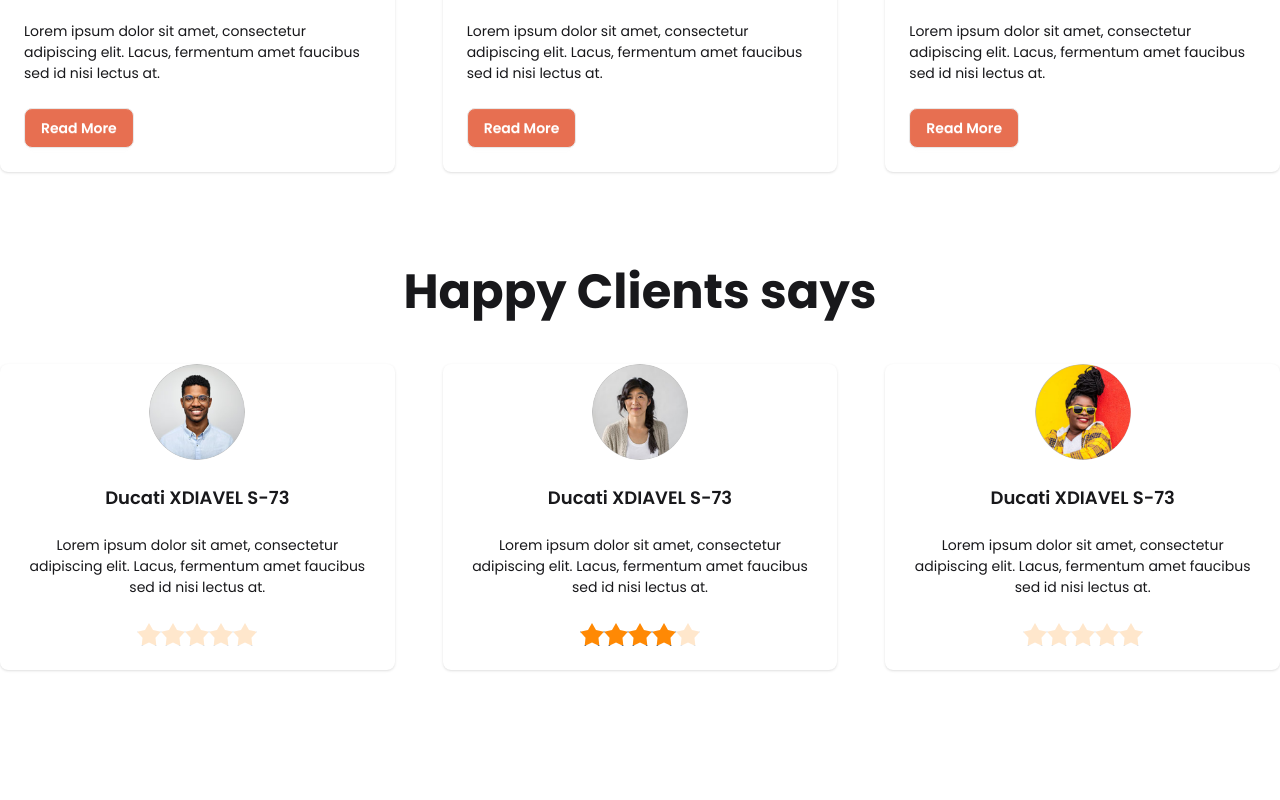
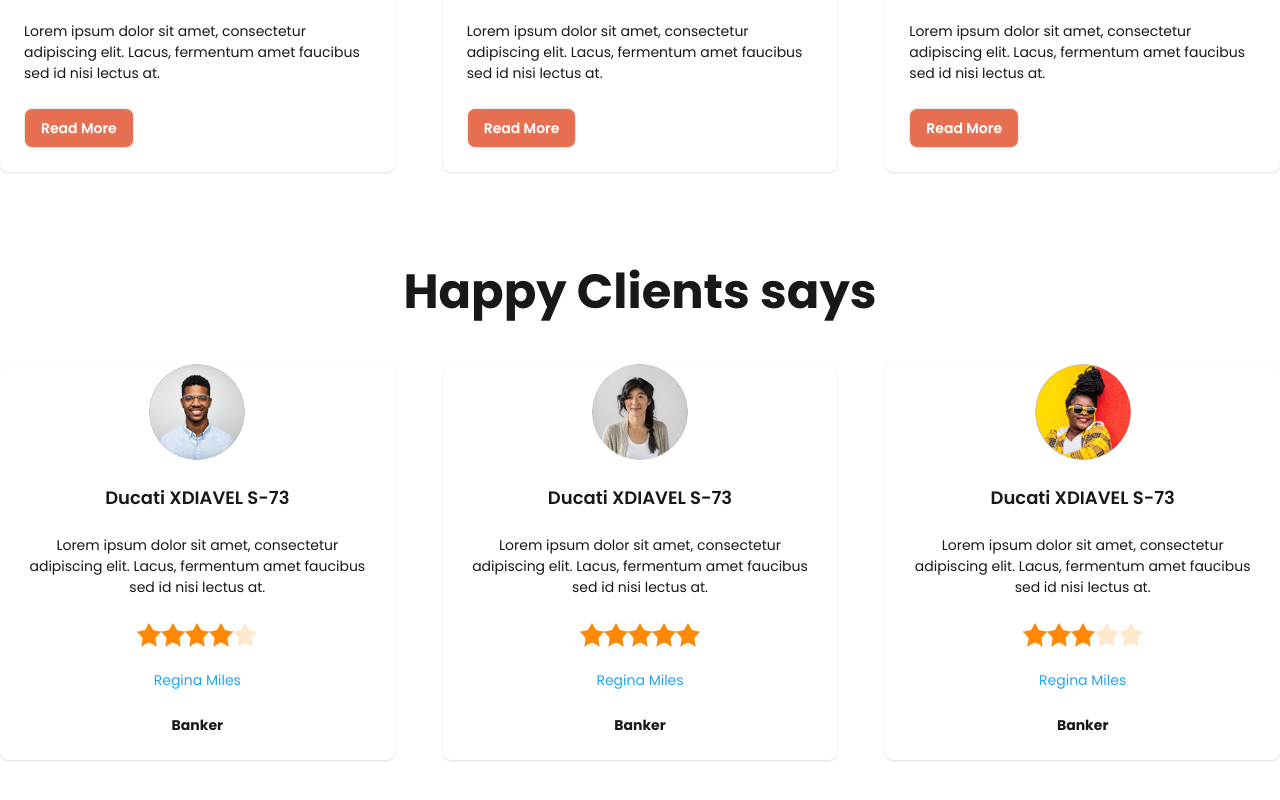
Before and after one commit to omarfarhatul/Biker-zone-project, a plain HTML site: page index.html in a window 1280 px wide. Shown: the part 1117-1917 px from the top of the page. Before the commit the page ends 1883 px from the top, so only its background shows below. Drawn offline with nearby package versions, Linux system fonts and the light colour scheme.

Commit message:
Update ratings

```diff
--- a/index.html
+++ b/index.html
@@ -196,11 +196,13 @@
         <p>Lorem ipsum dolor sit amet, consectetur adipiscing elit. Lacus, fermentum amet faucibus sed id nisi lectus at.</p>
         <div class="rating">
         <input type="radio" name="rating-2" class="mask mask-star-2 bg-orange-400" aria-label="1 star" />
-        <input type="radio" name="rating-2" class="mask mask-star-2 bg-orange-400" aria-label="2 star" />
+        <input type="radio" name="rating-2" class="mask mask-star-2 bg-orange-400" aria-label="2 star" checked="checked"/>
         <input type="radio" name="rating-2" class="mask mask-star-2 bg-orange-400" aria-label="3 star" />
-        <input type="radio" name="rating-2" class="mask mask-star-2 bg-orange-400" aria-label="4 star" checked="checked"/>
+        <input type="radio" name="rating-2" class="mask mask-star-2 bg-orange-400" aria-label="4 star" checked/>
         <input type="radio" name="rating-2" class="mask mask-star-2 bg-orange-400" aria-label="5 star" />
       </div>
+      <h3 class="text-[#23A6F0]">Regina Miles</h3>
+      <h3 class="font-bold">Banker</h3>
       </div>
               </div>
           <!-- card2 -->
@@ -216,12 +218,14 @@
         <h2 class="card-title">Ducati XDIAVEL S-73</h2>
         <p>Lorem ipsum dolor sit amet, consectetur adipiscing elit. Lacus, fermentum amet faucibus sed id nisi lectus at.</p>
         <div class="rating">
-        <input type="radio" name="rating-2" class="mask mask-star-2 bg-orange-400" aria-label="1 star" />
-        <input type="radio" name="rating-2" class="mask mask-star-2 bg-orange-400" aria-label="2 star" />
-        <input type="radio" name="rating-2" class="mask mask-star-2 bg-orange-400" aria-label="3 star" />
-        <input type="radio" name="rating-2" class="mask mask-star-2 bg-orange-400" aria-label="4 star" checked="checked"/>
-        <input type="radio" name="rating-2" class="mask mask-star-2 bg-orange-400" aria-label="5 star" />
+        <input type="radio" name="rating-1" class="mask mask-star-2 bg-orange-400" aria-label="1 star" />
+        <input type="radio" name="rating-1" class="mask mask-star-2 bg-orange-400" aria-label="2 star" />
+        <input type="radio" name="rating-1" class="mask mask-star-2 bg-orange-400" aria-label="3 star" />
+        <input type="radio" name="rating-1" class="mask mask-star-2 bg-orange-400" aria-label="4 star" />
+        <input type="radio" name="rating-1" class="mask mask-star-2 bg-orange-400" aria-label="5 star" checked="checked"/>
       </div>
+      <h3 class="text-[#23A6F0]">Regina Miles</h3>
+      <h3 class="font-bold">Banker</h3>
       </div>
               </div>
           <!-- card3 -->
@@ -237,12 +241,14 @@
         <h2 class="card-title">Ducati XDIAVEL S-73</h2>
         <p>Lorem ipsum dolor sit amet, consectetur adipiscing elit. Lacus, fermentum amet faucibus sed id nisi lectus at.</p>
         <div class="rating">
-        <input type="radio" name="rating-2" class="mask mask-star-2 bg-orange-400" aria-label="1 star" />
-        <input type="radio" name="rating-2" class="mask mask-star-2 bg-orange-400" aria-label="2 star" />
-        <input type="radio" name="rating-2" class="mask mask-star-2 bg-orange-400" aria-label="3 star" />
-        <input type="radio" name="rating-2" class="mask mask-star-2 bg-orange-400" aria-label="4 star" />
-        <input type="radio" name="rating-2" class="mask mask-star-2 bg-orange-400" aria-label="5 star" />
+        <input type="radio" name="rating-3" class="mask mask-star-2 bg-orange-400" aria-label="1 star" />
+        <input type="radio" name="rating-3" class="mask mask-star-2 bg-orange-400" aria-label="2 star" />
+        <input type="radio" name="rating-3" class="mask mask-star-2 bg-orange-400" aria-label="3 star" checked="checked"/>
+        <input type="radio" name="rating-3" class="mask mask-star-2 bg-orange-400" aria-label="4 star" />
+        <input type="radio" name="rating-3" class="mask mask-star-2 bg-orange-400" aria-label="5 star" />
       </div>
+      <h3 class="text-[#23A6F0]">Regina Miles</h3>
+      <h3 class="font-bold">Banker</h3>
       </div>
               </div>
          </div>
```
